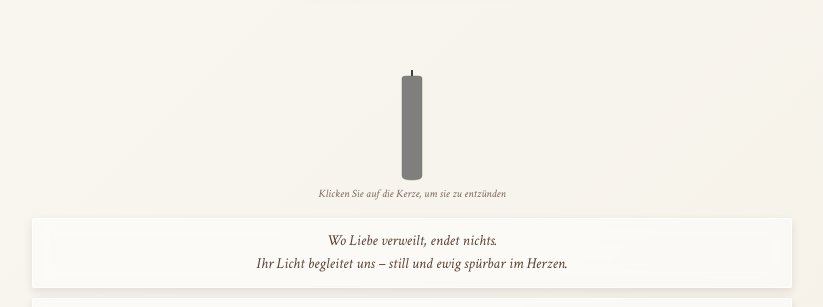
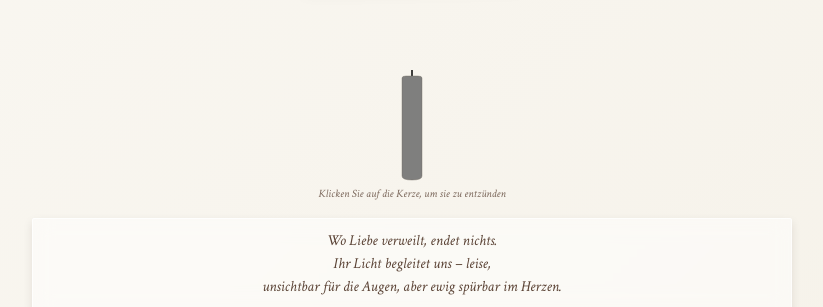
Before and after one commit to Avishek2020/petra-heider, a plain HTML site: page index.html in a window 1280 px wide. Shown: the part 401-708 px from the top of the page, without its empty margins (228-1051 px from the left). Drawn offline with nearby package versions, Linux system fonts and the light colour scheme.

Commit message:
Update index.html

```diff
--- a/index.html
+++ b/index.html
@@ -303,7 +303,8 @@
 
         <section class="section-box bio-text">
             <p>Wo Liebe verweilt, endet nichts.</p>
-            <p>Ihr Licht begleitet uns – still und ewig spürbar im Herzen.</p>
+            <p>Ihr Licht begleitet uns – leise, </p>
+            <p>unsichtbar für die Augen, aber ewig spürbar im Herzen.</p>
         </section>
 
         <section class="section-box">
```
